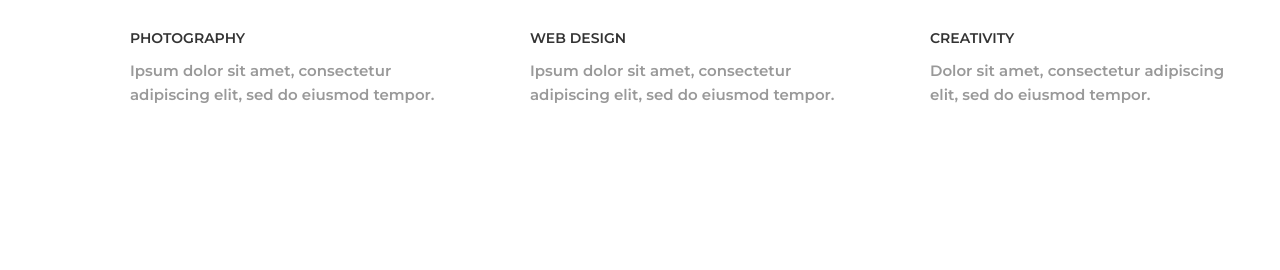
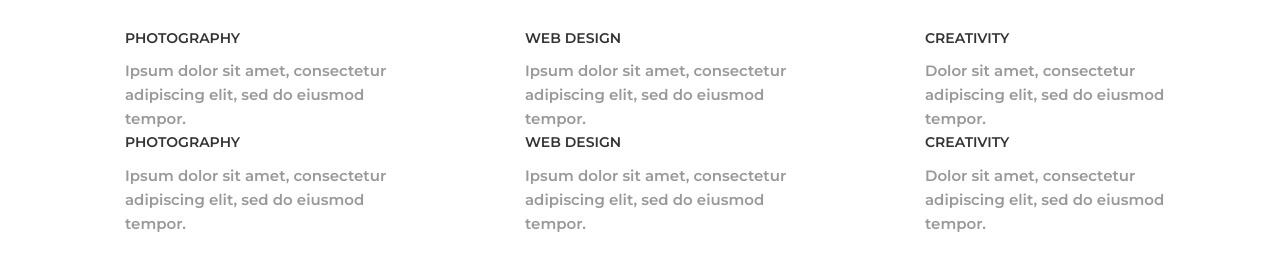
Before and after one commit to nadiiazimina/Mogo_2.0, a website built with Parcel: page index.html in a window 1280 px wide. Shown: the part 1375-1645 px from the top of the page. Before the commit the page ends 1562 px from the top, so only its background shows below. Built offline with nearby package versions, Linux system fonts and the light colour scheme.

Commit message:
new_block

```diff
--- a/index.html
+++ b/index.html
@@ -118,17 +118,52 @@
 
             <div class="services_title">Web Design</div>
             <div class="services_text">
-                Ipsum dolor sit amet, consectetur adipiscing elit, sed do eiusmod tempor.</div>
-        </div>
+              Ipsum dolor sit amet, consectetur adipiscing elit, sed do eiusmod
+              tempor.
+            </div>
+          </div>
           <div class="services_item">
-              <img class="services_icon" src="src/creativity.png" alt="" />
+            <img class="services_icon" src="src/creativity.png" alt="" />
 
             <div class="services_title">Creativity</div>
             <div class="services_text">
-                Dolor sit amet, consectetur adipiscing elit, sed do eiusmod tempor.
+              Dolor sit amet, consectetur adipiscing elit, sed do eiusmod
+              tempor.
             </div>
           </div>
         </div>
+
+        <div class="services">
+          <div class="services_item">
+            <img class="services_icon" src="src/photography.png" alt="" />
+
+            <div class="services_title">Photography</div>
+            <div class="services_text">
+              Ipsum dolor sit amet, consectetur adipiscing elit, sed do eiusmod
+              tempor.
+            </div>
+          </div>
+
+          <div class="services_item">
+            <img class="services_icon" src="src/webdesign.png" alt="" />
+
+            <div class="services_title">Web Design</div>
+            <div class="services_text">
+              Ipsum dolor sit amet, consectetur adipiscing elit, sed do eiusmod
+              tempor.
+            </div>
+          </div>
+          <div class="services_item">
+            <img class="services_icon" src="src/creativity.png" alt="" />
+
+            <div class="services_title">Creativity</div>
+            <div class="services_text">
+              Dolor sit amet, consectetur adipiscing elit, sed do eiusmod
+              tempor.
+            </div>
+          </div>
+        </div>
+      </div>
     </section>
 
     <script src="src/index.js"></script>
--- a/src/styles.css
+++ b/src/styles.css
@@ -282,15 +282,15 @@ h6 {
 
 .services_item {
   flex: 1 1 0;
-
-  padding-left: 90px;
+  padding-right: 35px;
+  padding-left: 85px;
   position: relative;
 }
 
 .services_icon {
   position: absolute;
   top: 0;
-  left: 30px;
+  left: And 28px;
   z-index: 1;
 }
 
```
